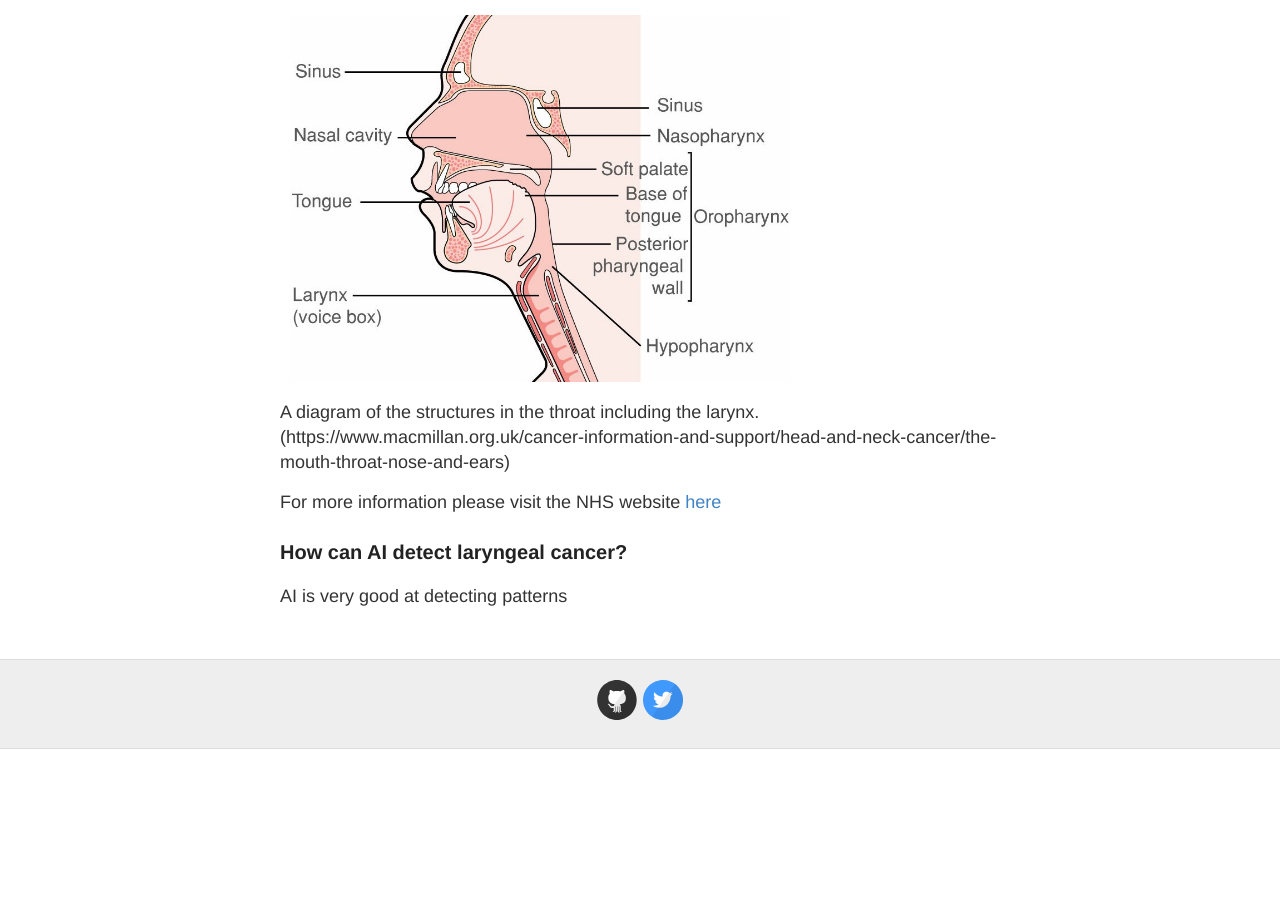
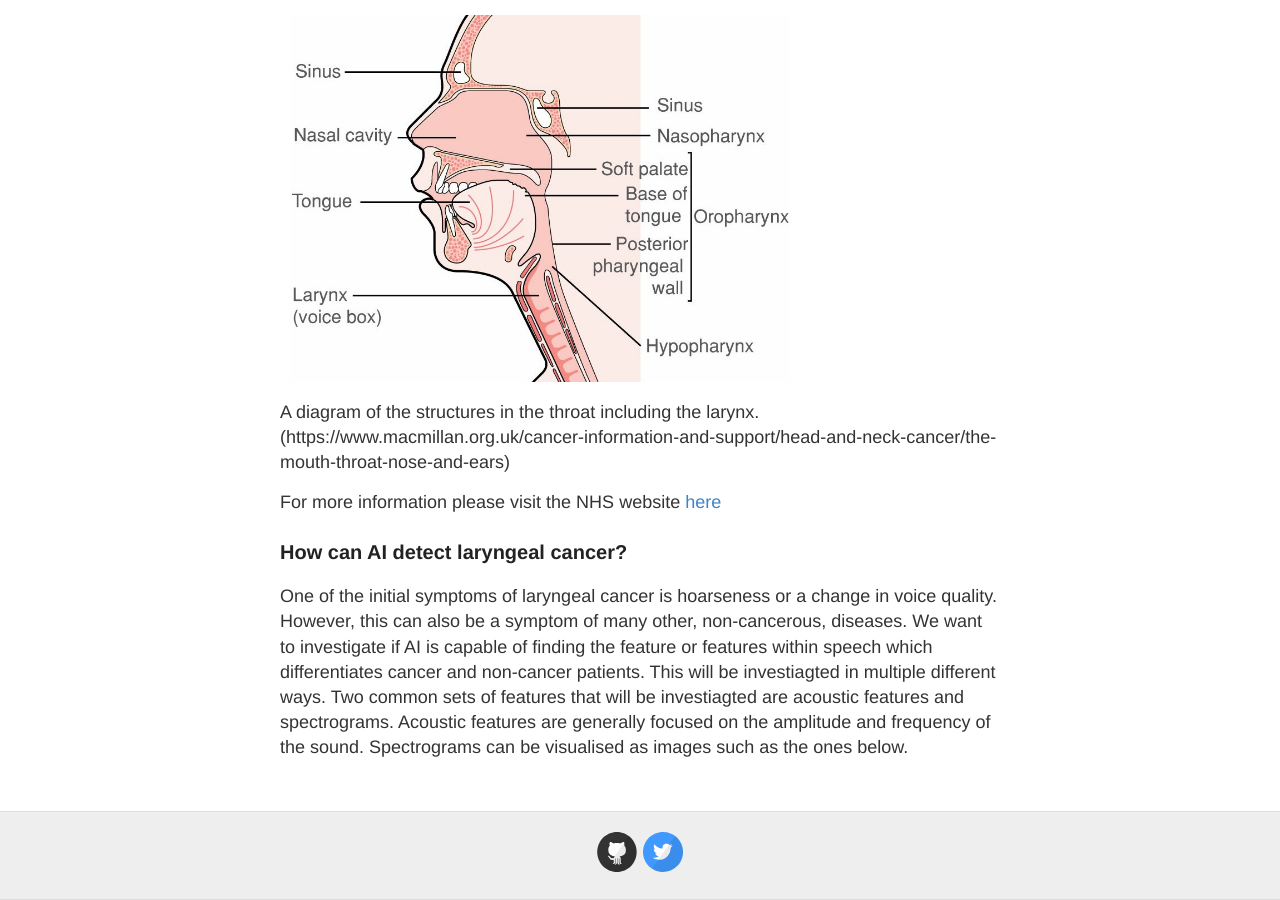
Before and after one commit to mary-paterson/mary-paterson.github.io, a Jekyll site: the page built from aboutProject.md, in a window 1280 px wide and 900 px high, scrolled down 722 px. Built offline with Jekyll 4.4.1, drawn with Linux system fonts in a browser that asks for light colours; before the commit the page ends 1471 px from its top, so only the background shows below that.

Commit message:
Update aboutProject.md

```diff
--- a/aboutProject.md
+++ b/aboutProject.md
@@ -18,4 +18,4 @@ The larynx (also known as the voice box) is a part of the throat which is involv
 For more information please visit the NHS website [here](https://www.nhs.uk/conditions/laryngeal-cancer/)
 
 ### How can AI detect laryngeal cancer?
-AI is very good at detecting patterns
+One of the initial symptoms of laryngeal cancer is hoarseness or a change in voice quality. However, this can also be a symptom of many other, non-cancerous, diseases. We want to investigate if AI is capable of finding the feature or features within speech which differentiates cancer and non-cancer patients. This will be investiagted in multiple different ways. Two common sets of features that will be investiagted are acoustic features and spectrograms. Acoustic features are generally focused on the amplitude and frequency of the sound. Spectrograms can be visualised as images such as the ones below.
```
